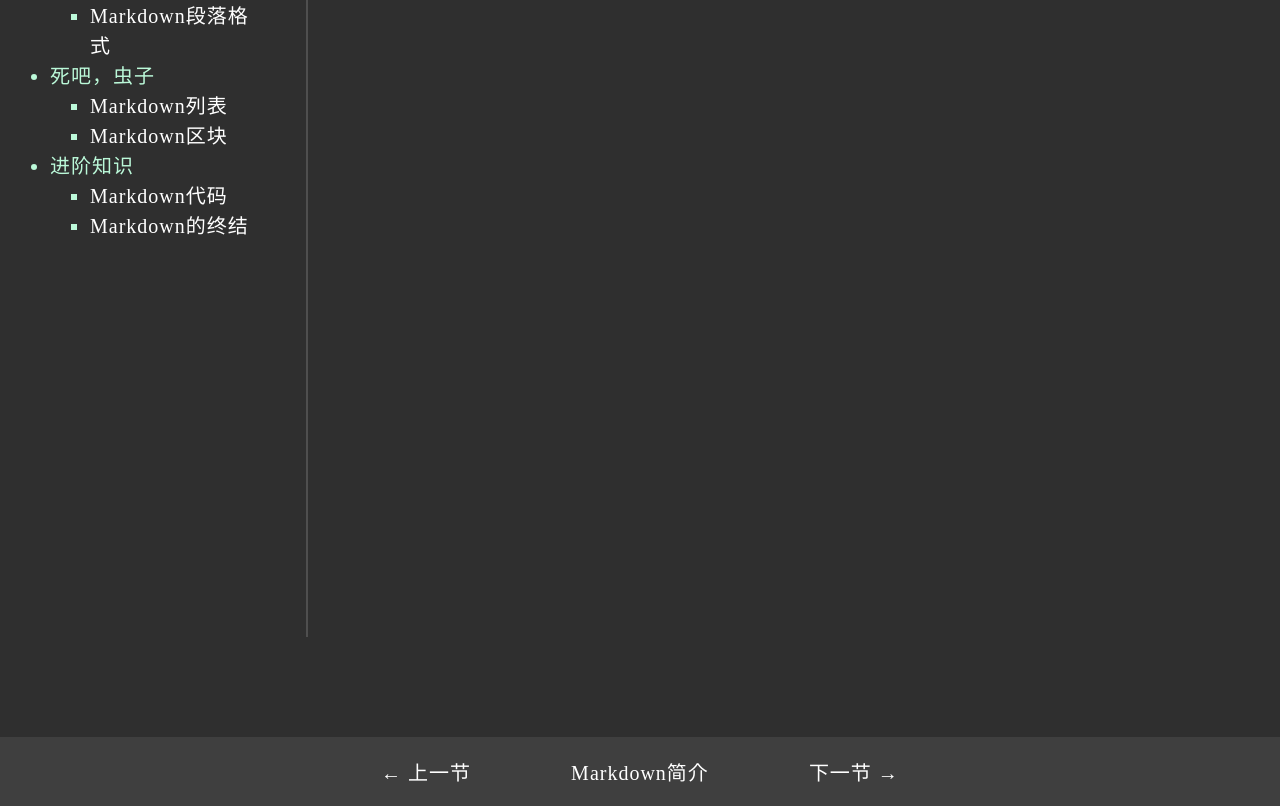
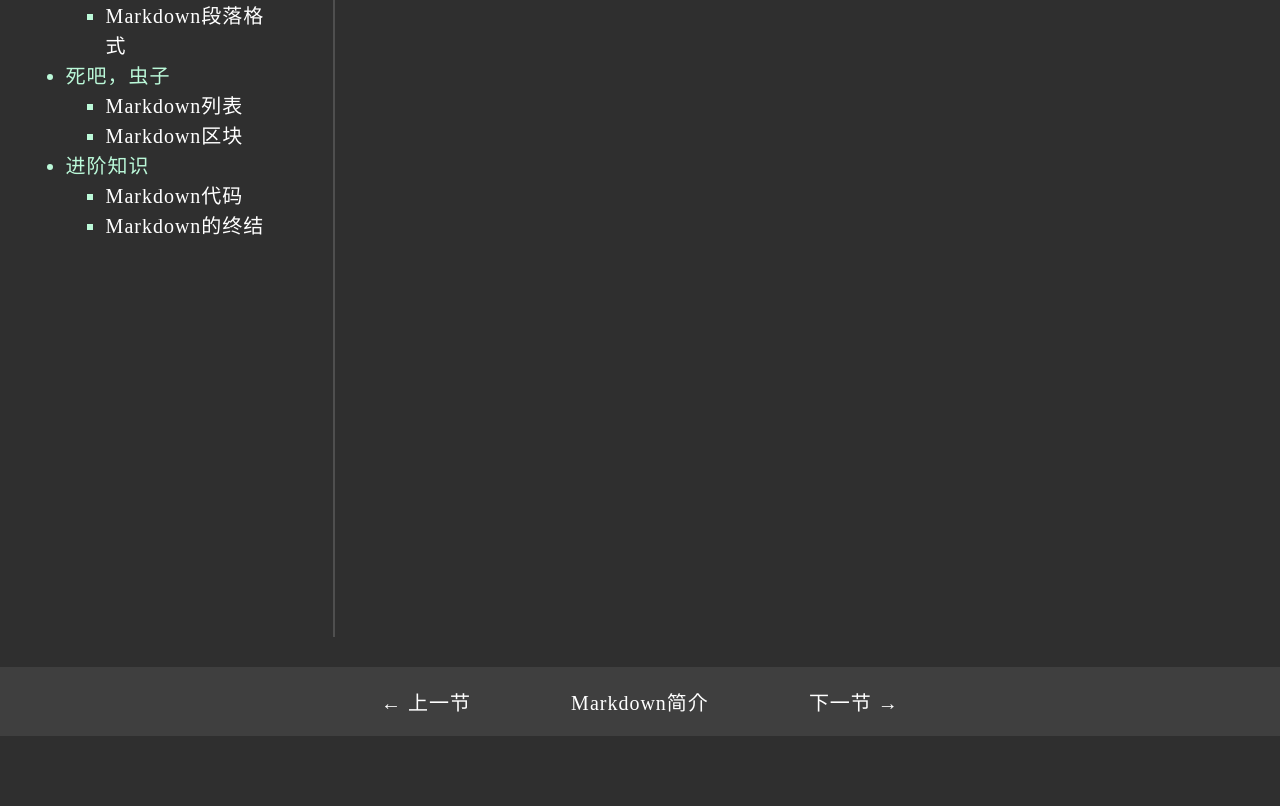
Before and after one commit to DarthMurse/zjuaaa_website, a plain HTML site: page tutorial.html in a window 1280 px wide. Shown: the part 263-1069 px from the top of the page. After the commit the page ends 999 px from the top, so only its background shows below. Drawn offline with Linux system fonts and the light colour scheme.

Commit message:
finish design for tutorial

```diff
--- a/css/tutorial.css
+++ b/css/tutorial.css
@@ -9,7 +9,6 @@ body {
 	font-size: 20px;
 	font-family: MicrosoftYaHei;
 	background-color: #2F2F2F;
-	overflow: hidden;
 }
 
 a {
@@ -82,19 +81,21 @@ a#button1:hover {
 /* 上方导航栏的代码到此结束。*/
 
 /* 下面是知识科普的代码，包含章节目录，正文和小节目录三列。*/
+.container {
+	overflow: hidden;
+}
 
 .left {
 	color: white;
 	letter-spacing: 1px;
-	float: left;
 	overflow: scroll;
 	width: 20%;
 	height: 100vh;
+	float: left;
 	margin-top: 100px;
 	font-size: 20px;
-	padding-left: 10px;
-	padding-right: 40px;
-	padding-bottom: 100px;
+	padding-left: 2%;
+	padding-right: 4%;
 	line-height: 30px;
 	z-index: 2;
 }
@@ -130,11 +131,10 @@ a#button1:hover {
 	letter-spacing: 1px;
 	top: 100px;
 	font-size: 18px;
-	margin-right: 20px;
 	margin-top: 100px;
 	float: left;
 	overflow: scroll;
-	padding: 0px 20px 0px 40px;
+	padding: 0px 3% 0px 4%;
 	width: 65%;
 	height: 100vh;
 	color: white;
@@ -159,7 +159,7 @@ a#button1:hover {
 	letter-spacing: 1px;
 	font-weight: 100;
 	text-align: center;
-	margin: 100px 0 0 0;
+	margin: 0 0 0 0;
 	padding: 20px 0px 20px 0px;
 	background: #3f3f3f;
 	float: bottom;
--- a/tutorial.html
+++ b/tutorial.html
@@ -18,6 +18,7 @@
 			<a href="about.html" class="about">关于我们</a>
 			<a href="https://space.bilibili.com/3493080141400107" class="bilibili">哔哩哔哩</a>
 		</div>
+		<div class="container">
 		<div class="left">
 			<p class="catalog">目录</p>
 			<ul>
@@ -50,6 +51,7 @@
 				</template>
 			</zero-md>
 		</div>
+		</div>
 		<div class="bottom">
 <span id="former"><a href="#" onClick="former()">&larr; 上一节</a></span><span id="chapter">Markdown简介</span><span id="latter"><a href="#" onClick="latter()">下一节 &rarr;</a></span>
 		</div>
```
